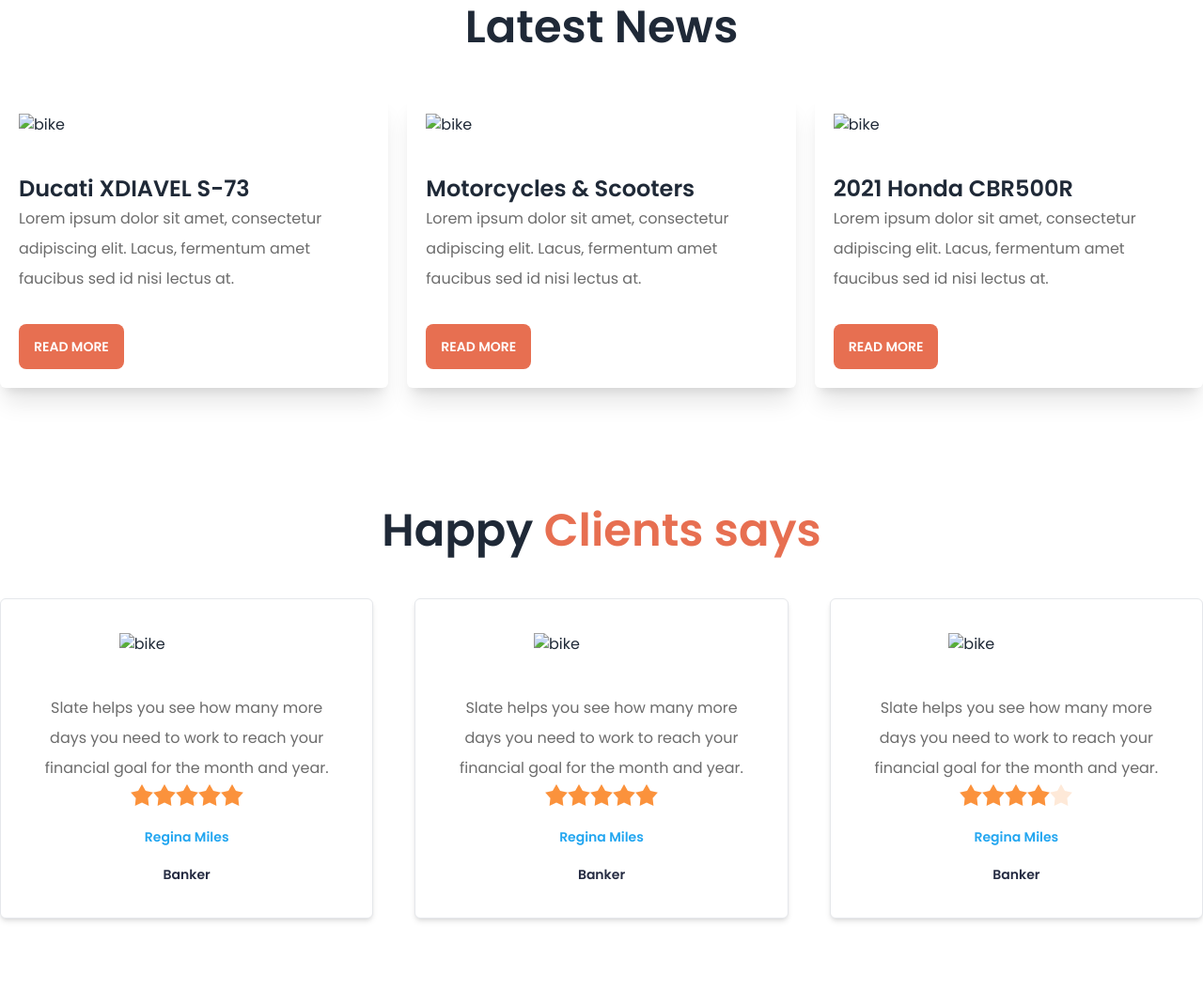
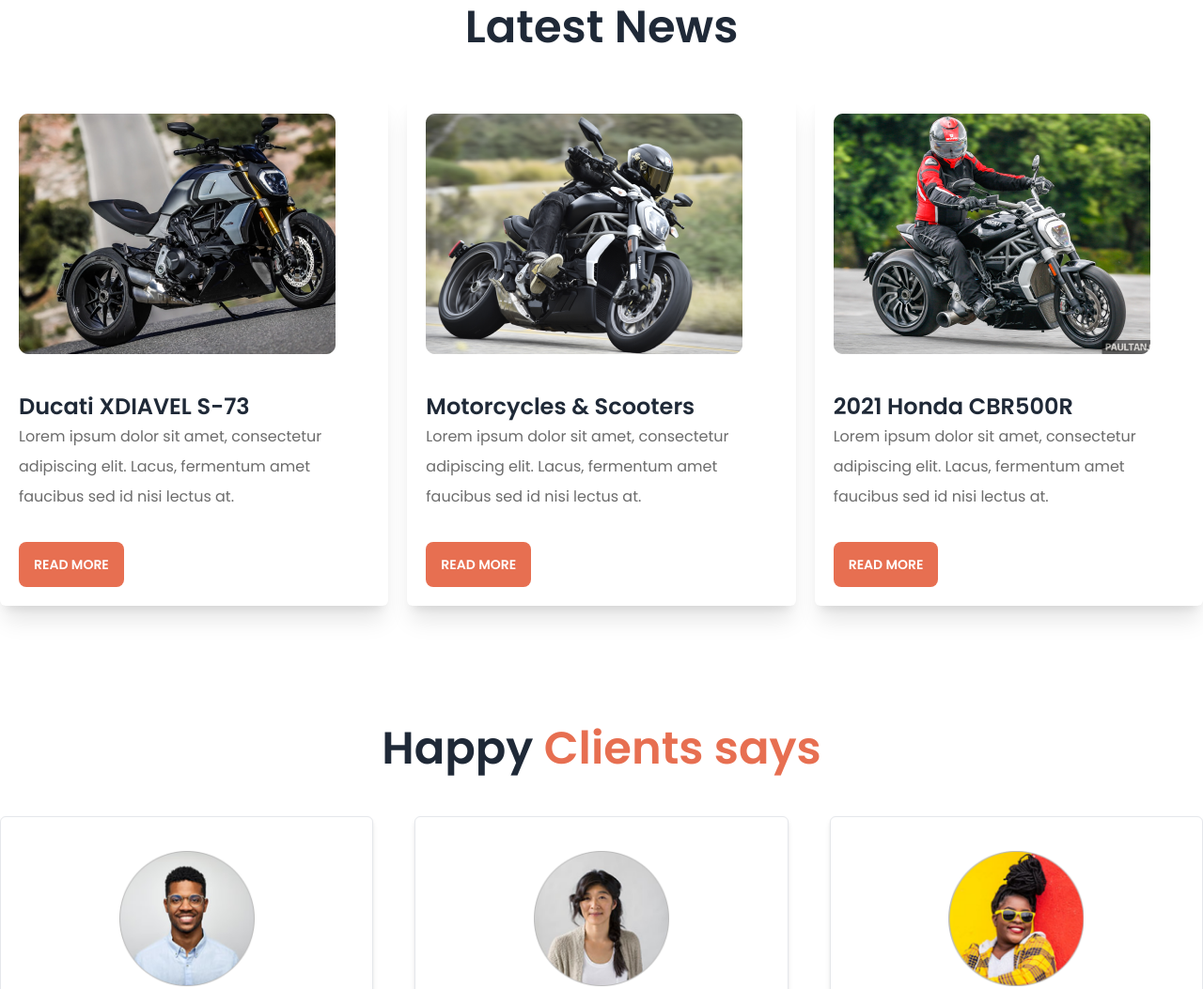
Before and after one commit to aamamun24/biker-zone, a plain HTML site: page index.html in a window 1280 px wide. Shown: the part 1200-2253 px from the top of the page at 94% size. Drawn offline with nearby package versions, Linux system fonts and the light colour scheme; the site is published under a folder, as on GitHub Pages, so addresses that start at the root find nothing.

Commit message:
corrction

```diff
--- a/index.html
+++ b/index.html
@@ -86,7 +86,7 @@
                         <button class="btn btn-primary border-none bg-primary text-white">Purchase</button>
                     </div>
                     <div class="flex-1">
-                        <img src="/images/slider/bike1.png" class="w-3/4" />
+                        <img src="./images/slider/bike1.png" class="w-3/4" />
                     </div>
                 </div>
                 <div class="absolute flex justify-between transform -translate-y-1/2 left-5 right-5 top-1/2">
@@ -108,7 +108,7 @@
                         <button class="btn btn-primary border-none bg-primary text-white">Purchase</button>
                     </div>
                     <div class="flex-1">
-                        <img src="/images/slider/bike2.png" class="w-3/4" />
+                        <img src="./images/slider/bike2.png" class="w-3/4" />
                     </div>
                 </div>
                 <div class="absolute flex justify-between transform -translate-y-1/2 left-5 right-5 top-1/2">
@@ -130,7 +130,7 @@
                         <button class="btn btn-primary border-none bg-primary text-white">Purchase</button>
                     </div>
                     <div class="flex-1">
-                        <img src="/images/slider/bike3.png" class="w-3/4" />
+                        <img src="./images/slider/bike3.png" class="w-3/4" />
                     </div>
                 </div>
                 <div class="absolute flex justify-between transform -translate-y-1/2 left-5 right-5 top-1/2">
@@ -152,7 +152,7 @@
                         <button class="btn btn-primary border-none bg-primary text-white">Purchase</button>
                     </div>
                     <div class="flex-1">
-                        <img src="/images/slider/bike4.png" class="w-3/4" />
+                        <img src="./images/slider/bike4.png" class="w-3/4" />
                     </div>
                 </div>
                 <div class="absolute flex justify-between transform -translate-y-1/2 left-5 right-5 top-1/2">
@@ -191,7 +191,7 @@
                 <!-- first card  -->
                 <div class="card p-5 bg-base-100 shadow-xl rounded-md border-solid border-inherit">
                     <div>
-                        <img src="/images/others/latest1.png" alt="bike" />
+                        <img src="./images/others/latest1.png" alt="bike" />
                     </div>
                     <div class="font-poppins mt-10">
                       <h2 class="card-title text-2xl font-semibold">Ducati XDIAVEL S-73</h2>
@@ -204,7 +204,7 @@
                 <!-- second card  -->
                 <div class="p-5 bg-base-100 shadow-xl rounded-md border-solid border-inherit">
                     <div>
-                        <img src="/images/others/latest2.png" alt="bike" />
+                        <img src="./images/others/latest2.png" alt="bike" />
                     </div>
                     <div class="mt-10 font-poppins">
                       <h2 class="card-title text-2xl font-semibold">Motorcycles & Scooters</h2>
@@ -217,7 +217,7 @@
                 <!-- third card  -->
                 <div class="p-5 bg-base-100 shadow-xl rounded-md border-solid border-inherit">
                     <div>
-                        <img src="/images/others/latest3.png" alt="bike" />
+                        <img src="./images/others/latest3.png" alt="bike" />
                     </div>
                     <div class="mt-10 font-poppins">
                       <h2 class="card-title text-2xl font-semibold">2021 Honda CBR500R</h2>
@@ -238,7 +238,7 @@
                 <!-- first review  -->
                 <div class="card p-9 bg-base-100 rounded-md border shadow-md">
                     <div>
-                        <img class="w-36 mx-auto" src="/images/others/user-1.png" alt="bike" />
+                        <img class="w-36 mx-auto" src="./images/others/user-1.png" alt="bike" />
                     </div>
                     <div class="font-poppins mt-10 text-center">
                       <p class="text-[#6C6C6C] leading-8">Slate helps you see how
@@ -261,7 +261,7 @@
                 <!-- second review  -->
                 <div class="card p-9 bg-base-100 rounded-md border shadow-md">
                     <div>
-                        <img class="w-36 mx-auto" src="/images/others/user-2.png" alt="bike" />
+                        <img class="w-36 mx-auto" src="./images/others/user-2.png" alt="bike" />
                     </div>
                     <div class="font-poppins mt-10 text-center">
                       <p class="text-[#6C6C6C] leading-8">Slate helps you see how
@@ -284,7 +284,7 @@
                 <!-- third review  -->
                 <div class="card p-9 bg-base-100 rounded-md border shadow-md">
                     <div>
-                        <img class="w-36 mx-auto" src="/images/others/user-3.png" alt="bike" />
+                        <img class="w-36 mx-auto" src="./images/others/user-3.png" alt="bike" />
                     </div>
                     <div class="font-poppins mt-10 text-center">
                       <p class="text-[#6C6C6C] leading-8">Slate helps you see how
```
